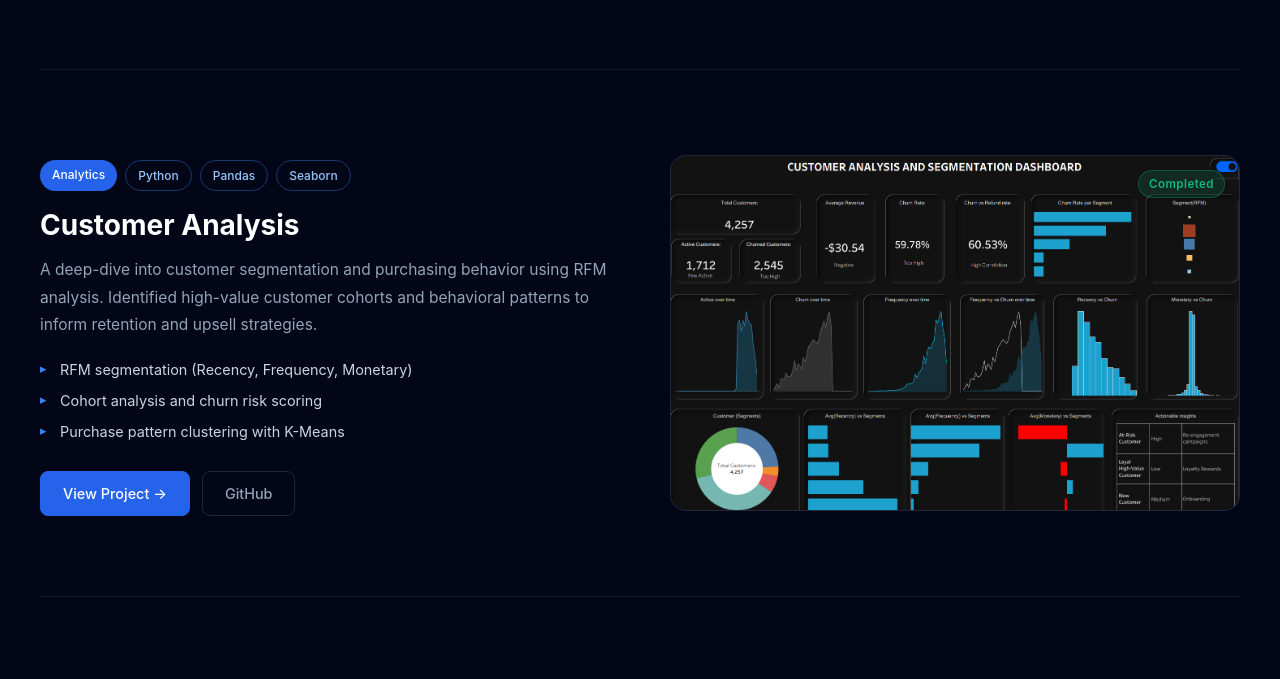
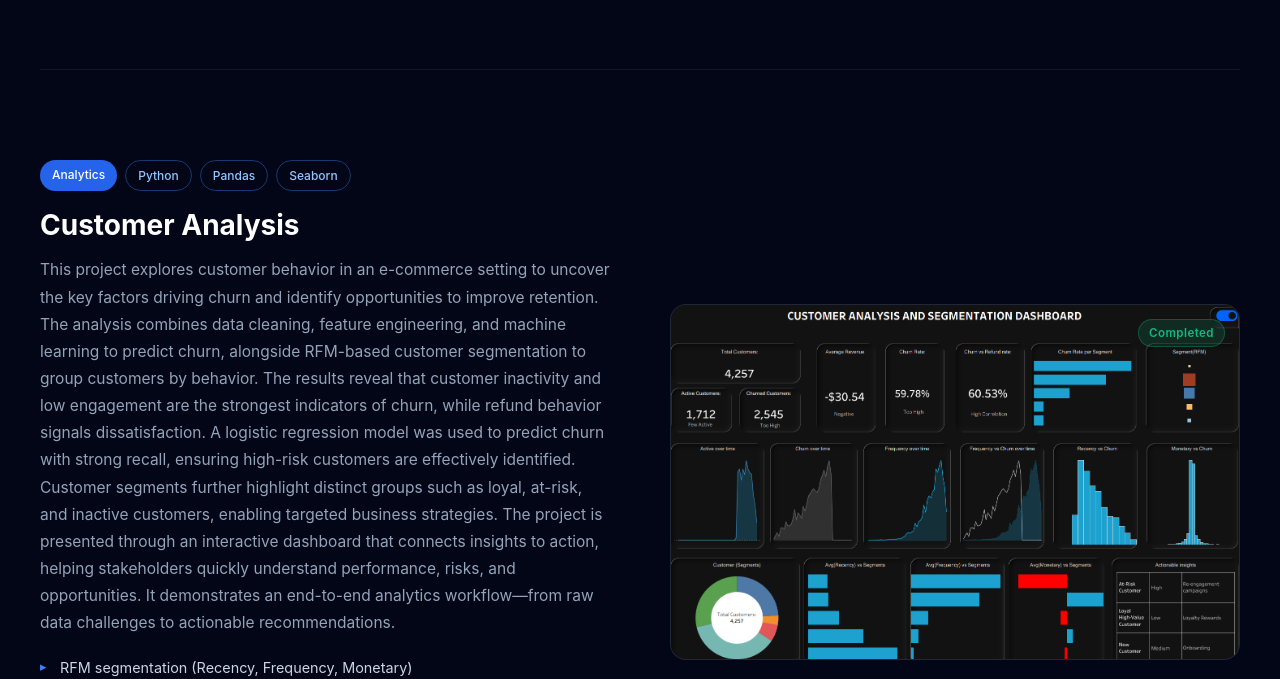
Before and after one commit to timmaina-devhub/timmaina-devhub.github.io, a Jekyll site: the page built from projects.html, in a window 1280 px wide and 900 px high, scrolled down 994 px, cut to the strip 0-679 px from the top of the window. Built offline with Jekyll 4.4.1, drawn with Linux system fonts in a browser that asks for light colours.

Commit message:
Revise project description for Customer Analysis
Updated project description to provide a comprehensive overview of customer analysis, including methods, findings, and presentation.

```diff
--- a/projects.html
+++ b/projects.html
@@ -74,9 +74,11 @@ This project demonstrates my ability to move beyond basic reporting and build da
         </div>
         <h2 class="project-title">Customer Analysis</h2>
         <p class="project-desc">
-          A deep-dive into customer segmentation and purchasing behavior using
-          RFM analysis. Identified high-value customer cohorts and behavioral
-          patterns to inform retention and upsell strategies.
+          This project explores customer behavior in an e-commerce setting to uncover the key factors driving churn and identify opportunities to improve retention. The analysis combines data cleaning, feature engineering, and machine learning to predict churn, alongside RFM-based customer segmentation to group customers by behavior.
+
+The results reveal that customer inactivity and low engagement are the strongest indicators of churn, while refund behavior signals dissatisfaction. A logistic regression model was used to predict churn with strong recall, ensuring high-risk customers are effectively identified. Customer segments further highlight distinct groups such as loyal, at-risk, and inactive customers, enabling targeted business strategies.
+
+The project is presented through an interactive dashboard that connects insights to action, helping stakeholders quickly understand performance, risks, and opportunities. It demonstrates an end-to-end analytics workflow—from raw data challenges to actionable recommendations.
         </p>
         <ul class="project-highlights">
           <li>RFM segmentation (Recency, Frequency, Monetary)</li>
```
